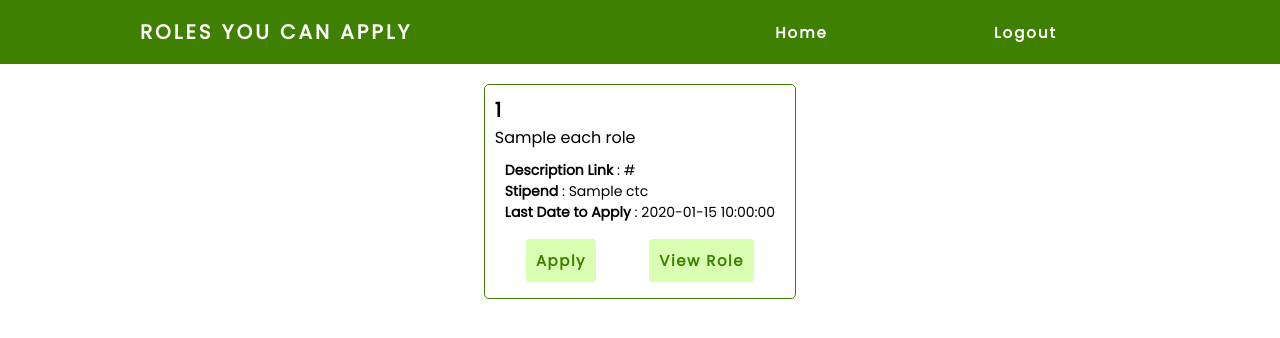
After one commit to sri-1729/placement_system, a Flask app: template app/templates/view_roles.html in a window 1280 px wide. The commit adds this page. Shown: the top 338 px of the page. Run offline with Flask 2, Linux system fonts and the light colour scheme; the template is opened without the code that fills it: most values are stand-ins (such as "Sample title", 1, 10 or a date in 2020); parts of the project's set-up code (start-up, migrations or seed data) failed here and were passed over.

Commit message:
Eligible_Roles_Done

```diff
--- a/app/__init__.py
+++ b/app/__init__.py
@@ -32,5 +32,7 @@ def create_app(config_name):
 	app.register_blueprint(r_bp,url_prefix='/role')
 	from .register import register as reg_bp
 	app.register_blueprint(reg_bp, url_prefix='/register')
+	from .jobs import jobs as job_bp
+	app.register_blueprint(job_bp, url_prefix='/jobs')
 
 	return app
--- /dev/null
+++ b/app/jobs/__init__.py
@@ -0,0 +1,5 @@
+from flask import Blueprint
+
+#creating blueprint for app routes and error handling pages
+jobs = Blueprint('jobs', __name__)
+from . import views
--- /dev/null
+++ b/app/static/vstyles.css
@@ -0,0 +1,61 @@
+
+
+.jobs-list-container{
+	display:flex;
+	justify-content: space-around;
+	padding: 20px;
+	font-family: 'Poppins', sans-serif;
+}
+
+.job-container{
+	display: flex;
+	flex-direction: column;
+	border: 1px solid #408000;
+	border-radius: 5px;
+	padding: 10px;
+}
+
+.details{
+	list-style: none;
+	display: flex;
+	flex-direction:column;
+	font-size: 14px;
+	padding: 10px;
+}
+
+.options{
+	list-style: none;
+	display: flex;
+	justify-content: space-around;
+	padding: 6px;
+	font-size: 14px;
+	gap: 3px;
+}
+
+.comp-name{
+	text-transform: uppercase;
+	letter-spacing: 1.5px;
+	font-size: 20px;
+	font-weight: bold;
+}
+
+.title{
+	font-size 16px:
+}
+
+.status-button{
+	text-decoration: none;
+	font-family: 'Poppins', sans-serif;
+	color: #ffffff;
+	/*height: 30px;*/
+	font-size: 15px;
+	font-weight: bold;
+	border: none;
+	background-color: #6c86ac;
+	padding: 10px;
+	/*margin: 4px 4px;*/
+	letter-spacing: 1.5px;
+	border-radius: 4px;
+	text-align: center;
+	display: inline-block;
+}
--- a/app/templates/home.html
+++ b/app/templates/home.html
@@ -40,7 +40,7 @@
 <ul class="function">
 <li><a href="{{ url_for('profile.edit_profile')}}" class="link-button">Edit Your Profile</a></li>
 <li><a href="#" class="link-button">View Your Profile</a></li>
-<li><a href="#" class="link-button">Eligible Roles</a></li>
+<li><a href="{{ url_for('jobs.view_jobs') }}" class="link-button">Eligible Roles</a></li>
 </ul>
 </div>
 {% elif session['user']['type_'] == 'company' %}
--- /dev/null
+++ b/app/templates/view_roles.html
@@ -0,0 +1,51 @@
+{% extends "base.html" %}
+
+{% block title %}Roles{% endblock %}
+{% block head %}
+
+<link rel="stylesheet" type = text/css href="{{ url_for('static', filename='style.css') }}">
+<link rel="stylesheet" type = text/css href="{{ url_for('static', filename='vstyles.css') }}">
+<link rel="preconnect" href="https://fonts.googleapis.com">
+<link rel="preconnect" href="https://fonts.gstatic.com" crossorigin>
+<link href="https://fonts.googleapis.com/css2?family=Poppins&display=swap" rel="stylesheet">
+
+{% endblock %}
+
+{% block body %}
+
+<nav>
+	<div class="logo">
+		<h4>Roles you can apply</h4>
+	</div>
+	<ul class = "nav-links">
+		<li><a href="{{ url_for('main.home') }}">Home</a>
+		</li>
+		<li><a href="{{ url_for('login.logout') }}">Logout</a></li>
+		</li>
+		</li>
+	</ul>
+</nav>
+
+<div class = "jobs-list-container">
+	{% for each_role in elg_roles_list %}
+	<div class = "job-container">
+		<div class="comp-name">{{ each_role['company_id'] }}</div>
+		<div class="title">{{ each_role['title'] }}</div>
+		<ul class="details">
+			<li><b>Description Link</b> : {{ each_role['jd_link'] }}</li>
+			<li><b>Stipend</b> : {{ each_role['ctc'] }}</li>
+			<li><b>Last Date to Apply</b> : {{ each_role['last_date'] }}</li>
+		</ul>
+		<ul class="options">
+			{% if each_role['status'] == 'NA' %}
+			<li><a href="{{ url_for('jobs.apply_job', role_id = each_role['role_id']) }}" class="link-button">Apply</a></li>
+			{% elif each_role['status'] == 'A' %}
+			<li><button class = "status-button">Applied</button></li>
+			{% endif %}
+			<li><a href="#" class="link-button">View Role</a></li>
+		</ul>
+	</div>
+	{% endfor %}
+</div>
+
+{% endblock %}
```
Also changed, not shown: app/helper.py (+10 -0 lines), app/jobs/views.py (added, +37 -0 lines), app/models.py (+11 -3 lines).
